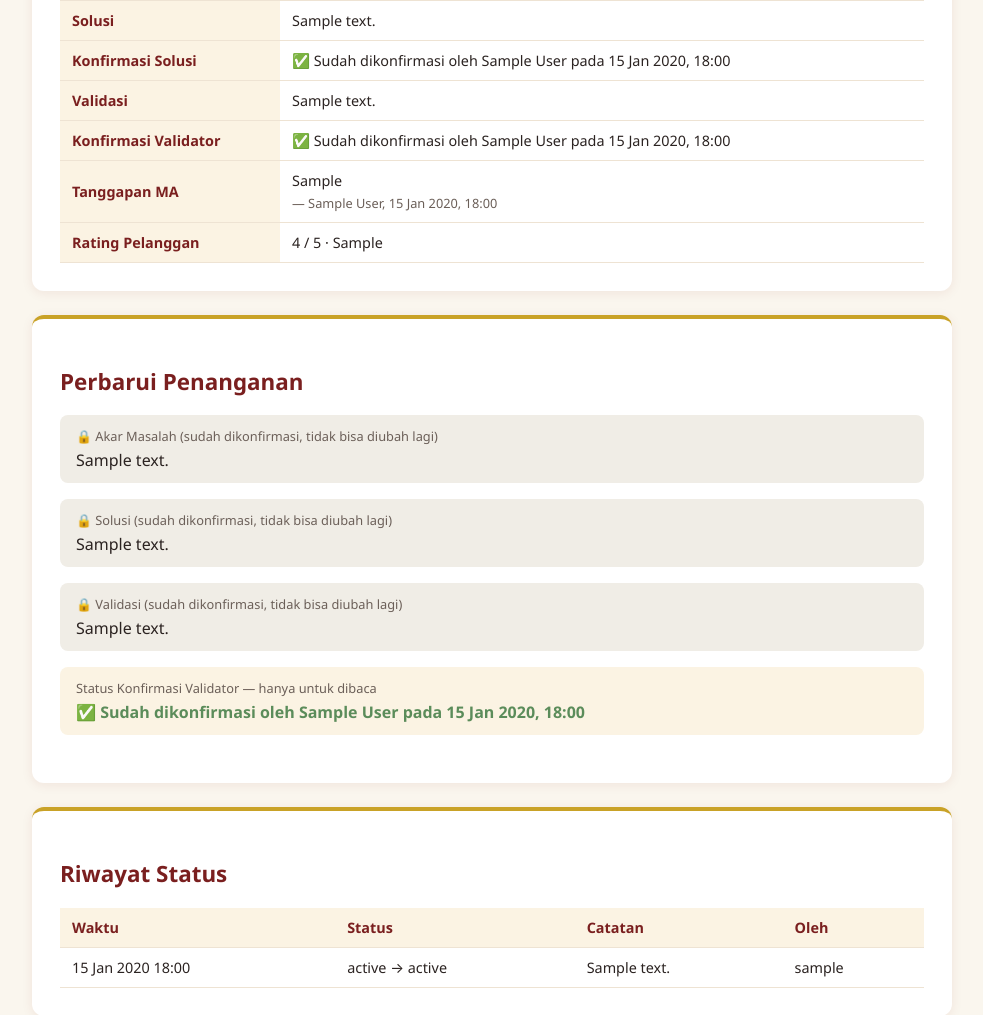
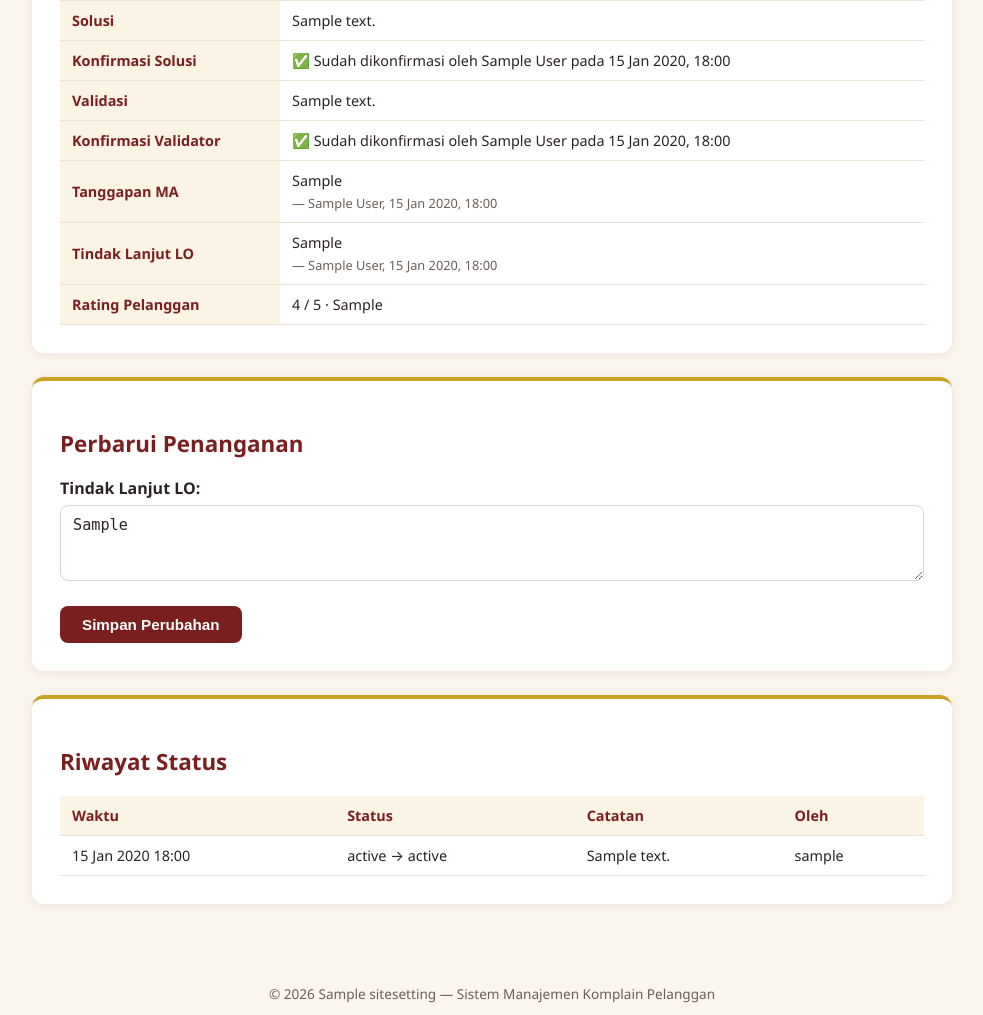
Before and after one commit to adi0541b/restaurant-complaints, a Django app: page /komplain/1/ in a window 1280 px wide. Shown: the part 1213-2228 px from the top of the page, without its empty margins (148-1131 px from the left). Run offline with Django 5.2, Linux system fonts and the light colour scheme; a user stored in the database is signed in; tables that the repository leaves empty hold one stand-in row (values such as "Sample post"); grey boxes marked "Sample" are stand-in pictures.

Commit message:
Pindahkan hak isi Akar Masalah/Solusi/Validasi ke QC/Trainer saja, tambah Tindak Lanjut LO

```diff
--- a/complaints/admin.py
+++ b/complaints/admin.py
@@ -90,6 +90,9 @@
         ('Tanggapan MA', {
             'fields': ('manager_response', 'manager_response_by', 'manager_response_at'),
         }),
+        ('Tindak Lanjut LO', {
+            'fields': ('lo_followup', 'lo_followup_by', 'lo_followup_at'),
+        }),
         ('Kepuasan Pelanggan', {
             'fields': ('satisfaction_rating', 'satisfaction_feedback', 'rated_at'),
         }),
--- a/complaints/forms.py
+++ b/complaints/forms.py
@@ -96,16 +96,18 @@
     tergantung PERAN user (profile) dan SEJAUH MANA data sudah terisi
     (visibilitas bertahap, 2 gerbang konfirmasi Validator):
 
-    - Status & Tingkat Keparahan : hanya Staff Input Komplain
-    - Akar Masalah               : hanya Staff/PIC Outlet
-    - Solusi                     : hanya Staff/PIC Outlet, MUNCUL setelah
+    - Status & Tingkat Keparahan : hanya CS (Staff Input Komplain)
+    - Akar Masalah               : hanya QC/Trainer
+    - Solusi                     : hanya QC/Trainer, MUNCUL setelah
                                     Akar Masalah terisi
     - [Gerbang 1] Solusi Dikonfirmasi Validator : hanya Validator, MUNCUL
                                     setelah Solusi terisi
-    - Validasi (teks)            : hanya Staff/PIC Outlet, MUNCUL setelah
+    - Validasi (teks)            : hanya QC/Trainer, MUNCUL setelah
                                     Gerbang 1 dicentang Validator
     - [Gerbang 2] Dikonfirmasi Validator : hanya Validator, MUNCUL setelah
                                     Validasi (teks) terisi -> status Selesai
+    - Tanggapan MA                : hanya Manager Area, kapan saja
+    - Tindak Lanjut LO            : hanya Leader Outlet, kapan saja
     """
 
     class Meta:
@@ -113,7 +115,7 @@
         fields = [
             'status', 'severity', 'resolution_notes', 'internal_notes',
             'solution_confirmed', 'validation_notes', 'validated',
-            'manager_response',
+            'manager_response', 'lo_followup',
         ]
         widgets = {
             'status': forms.Select(attrs={'class': 'form-select'}),
@@ -132,6 +134,9 @@
             'manager_response': forms.Textarea(attrs={
                 'class': 'form-control', 'rows': 3,
                 'placeholder': 'Masukan/tanggapan Anda terkait komplain ini'}),
+            'lo_followup': forms.Textarea(attrs={
+                'class': 'form-control', 'rows': 3,
+                'placeholder': 'Jelaskan tindak lanjut penanganan komplain ini'}),
         }
         labels = {
             'resolution_notes': 'Akar Masalah',
@@ -140,6 +145,7 @@
             'validation_notes': 'Validasi',
             'validated': 'Centang: Validasi sudah benar (menyelesaikan komplain)',
             'manager_response': 'Tanggapan MA',
+            'lo_followup': 'Tindak Lanjut LO',
         }
 
     def __init__(self, *args, **kwargs):
@@ -198,6 +204,12 @@
         if 'manager_response' in self.fields:
             if not (profile and profile.is_manager):
                 del self.fields['manager_response']
+
+        # Tindak Lanjut LO: hanya Leader Outlet (Staff/PIC Outlet), bisa diisi/
+        # diubah KAPAN SAJA (tidak terikat tahapan alur lainnya).
+        if 'lo_followup' in self.fields:
+            if not (profile and profile.is_staff_pic):
+                del self.fields['lo_followup']
 
 
 # =============================================================================
--- a/complaints/models.py
+++ b/complaints/models.py
@@ -126,8 +126,8 @@
     @property
     def can_handle_case(self):
         """Role yang bisa mengisi Akar Masalah, Solusi, dan Validasi (teks):
-        Staff/PIC Outlet (akses 1 outlet) dan QC/Trainer (akses 1 kota)."""
-        return self.role in (self.Role.STAFF, self.Role.QC_TRAINER)
+        HANYA QC/Trainer (akses 1 kota)."""
+        return self.role == self.Role.QC_TRAINER
 
     @property
     def is_input_staff(self):
@@ -292,6 +292,15 @@
     )
     manager_response_at = models.DateTimeField('Tanggapan diisi pada', null=True, blank=True)
 
+    # --- Tindak Lanjut Leader Outlet (bisa diisi kapan saja) ------------------
+    lo_followup = models.TextField('Tindak Lanjut LO', blank=True)
+    lo_followup_by = models.ForeignKey(
+        settings.AUTH_USER_MODEL, verbose_name='Tindak lanjut diisi oleh',
+        related_name='complaints_lo_followup', null=True, blank=True,
+        on_delete=models.SET_NULL,
+    )
+    lo_followup_at = models.DateTimeField('Tindak lanjut diisi pada', null=True, blank=True)
+
     # --- SLA ------------------------------------------------------------------
     sla_deadline = models.DateTimeField('Batas Waktu SLA', null=True, blank=True, editable=False)
     resolved_at = models.DateTimeField('Selesai pada', null=True, blank=True)
--- a/complaints/templates/complaints/complaint_detail.html
+++ b/complaints/templates/complaints/complaint_detail.html
@@ -77,6 +77,14 @@
             {{ complaint.manager_response }}
             <div style="color:var(--text-muted);font-size:0.8rem;margin-top:4px;">
                 — {% if complaint.manager_response_by %}{{ complaint.manager_response_by.get_full_name|default:complaint.manager_response_by.username }}{% else %}-{% endif %}{% if complaint.manager_response_at %}, {{ complaint.manager_response_at|date:"d M Y, H:i" }}{% endif %}
+            </div>
+        </td></tr>
+        {% endif %}
+        {% if complaint.lo_followup %}
+        <tr><th>Tindak Lanjut LO</th><td>
+            {{ complaint.lo_followup }}
+            <div style="color:var(--text-muted);font-size:0.8rem;margin-top:4px;">
+                — {% if complaint.lo_followup_by %}{{ complaint.lo_followup_by.get_full_name|default:complaint.lo_followup_by.username }}{% else %}-{% endif %}{% if complaint.lo_followup_at %}, {{ complaint.lo_followup_at|date:"d M Y, H:i" }}{% endif %}
             </div>
         </td></tr>
         {% endif %}
--- a/complaints/views.py
+++ b/complaints/views.py
@@ -361,6 +361,11 @@
                 updated.manager_response_by = request.user
                 updated.manager_response_at = timezone.now()
 
+            # Tindak Lanjut LO: catat siapa & kapan terakhir mengisi/mengubahnya.
+            if profile and profile.is_staff_pic and updated.lo_followup:
+                updated.lo_followup_by = request.user
+                updated.lo_followup_at = timezone.now()
+
             updated.save()
             messages.success(request, f'Komplain {complaint.code} berhasil diperbarui.')
             return redirect('complaints:complaint_detail', pk=pk)
```
Also changed, not shown: complaints/migrations/0010_complaint_lo_followup_complaint_lo_followup_at_and_more.py (added).
